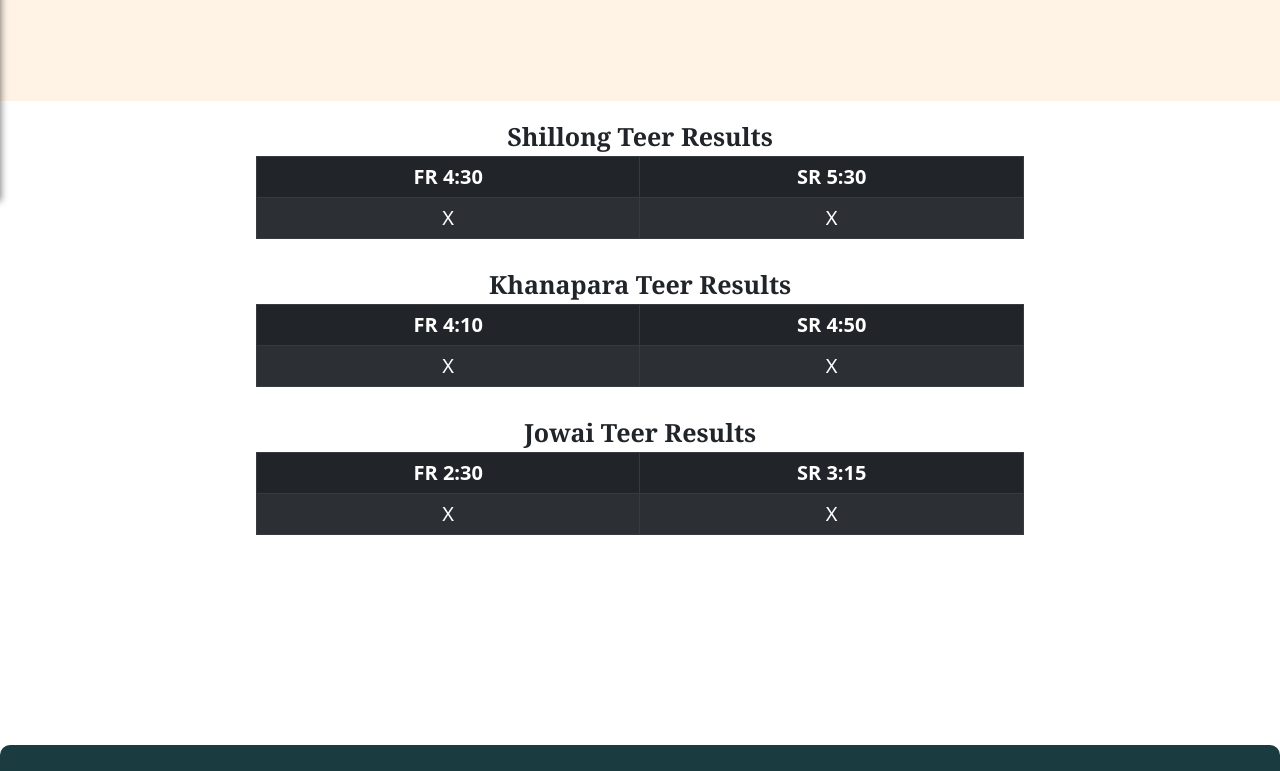
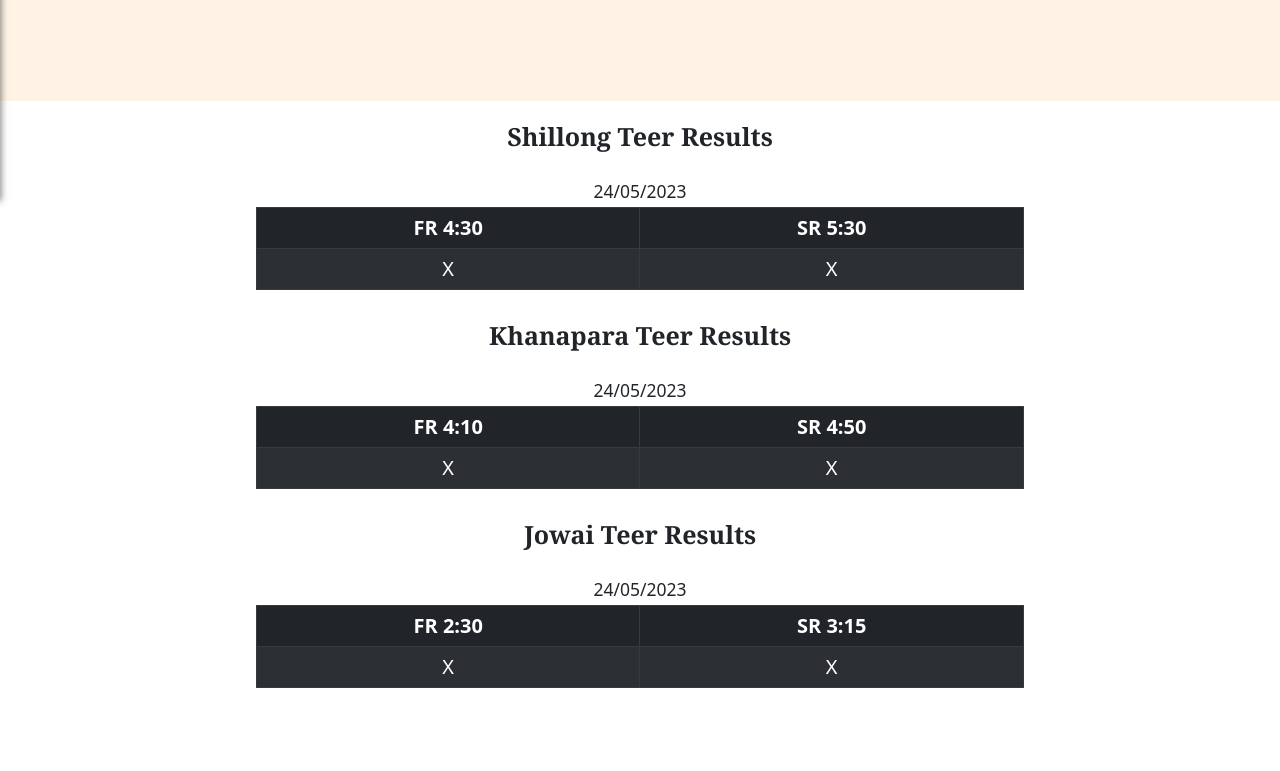
Before and after one commit to GamsengMazee/Teer, a Next.js app: page / in a window 1280 px wide. Shown: the part 599-1370 px from the top of the page. Built offline with nearby package versions, Linux system fonts and the light colour scheme; no server answers; the database is empty.

Commit message:
Add files via upload
add date to results

```diff
--- a/components/Home/Results.js
+++ b/components/Home/Results.js
@@ -9,7 +9,6 @@ const prevDate = previousDate();
 const timeNow = new Date();
 const time = timeNow.getHours();
 const todaysDate = timeNow.toLocaleDateString("en-GB");
-
 
 export default function Results({ resData }) {
   const [timeToggle, setTimeToggle] = useState(prevDate);
@@ -58,6 +57,7 @@ export default function Results({ resData }) {
       <Ads />
 
       <TableComp
+        date={timeToggle}
         title="Shillong Teer Results"
         frResults={r1_fr ? r1_fr.toString().padStart(2, "0") : "X"}
         srResults={r1_sr ? r1_sr.toString().padStart(2, "0") : "X"}
@@ -66,6 +66,7 @@ export default function Results({ resData }) {
       />
 
       <TableComp
+        date={timeToggle}
         title="Khanapara Teer Results"
         frResults={r2_fr ? r2_fr.toString().padStart(2, "0") : "X"}
         srResults={r2_sr ? r2_sr.toString().padStart(2, "0") : "X"}
@@ -74,6 +75,7 @@ export default function Results({ resData }) {
       />
 
       <TableComp
+        date={timeToggle}
         title="Jowai Teer Results"
         frResults={r3_fr ? r3_fr.toString().padStart(2, "0") : "X"}
         srResults={r3_sr ? r3_sr.toString().padStart(2, "0") : "X"}
--- a/components/Table/TableComp.js
+++ b/components/Table/TableComp.js
@@ -7,6 +7,7 @@ export default function TableComp(props) {
       <div className={classes.title}>
         <h1>{props.title}</h1>
       </div>
+      <h3 className="text-center mt-5">{props.date}</h3>
       <div className={classes.tableWrapper}>
         <Table className={classes.table} striped bordered hover variant="dark">
           <thead>
```
